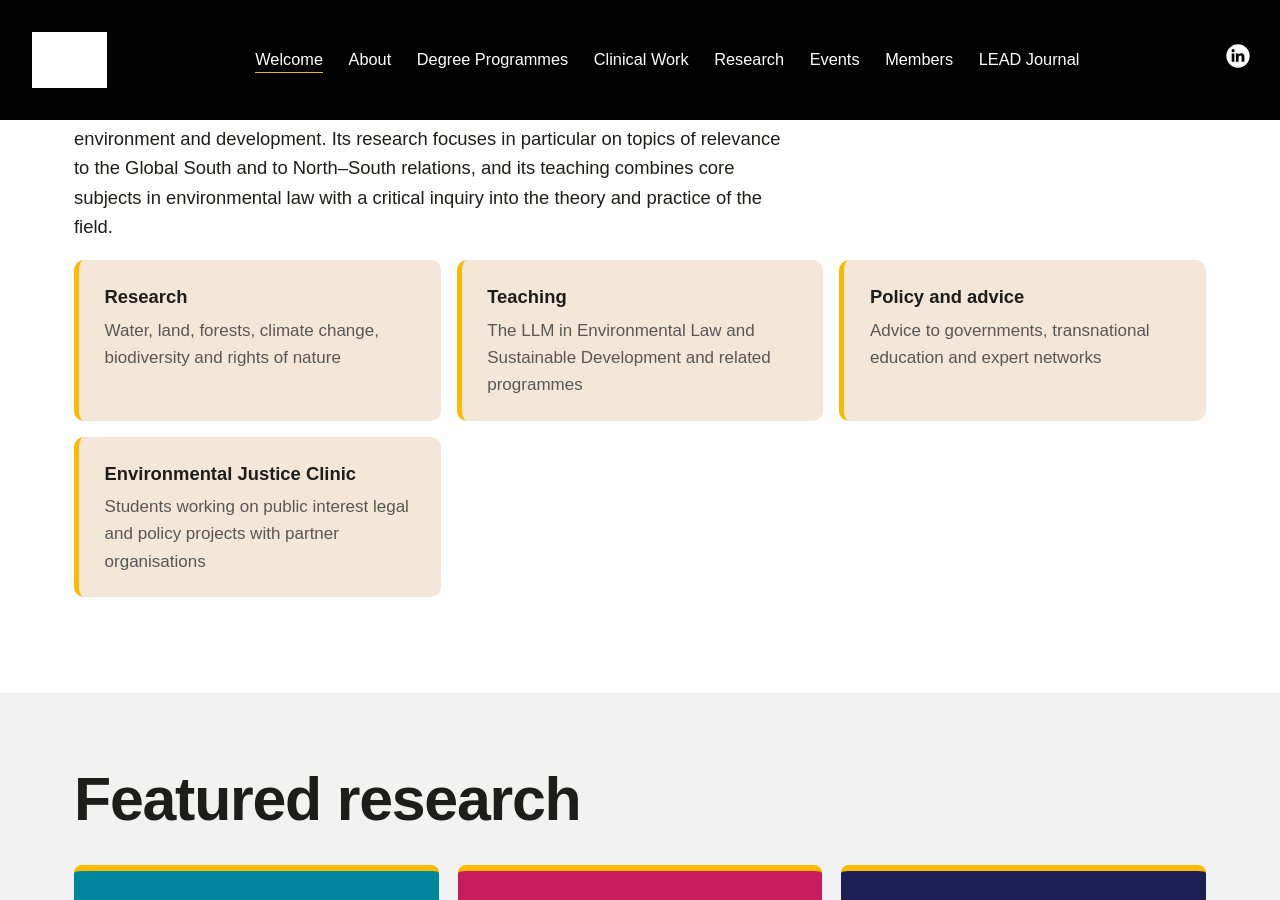
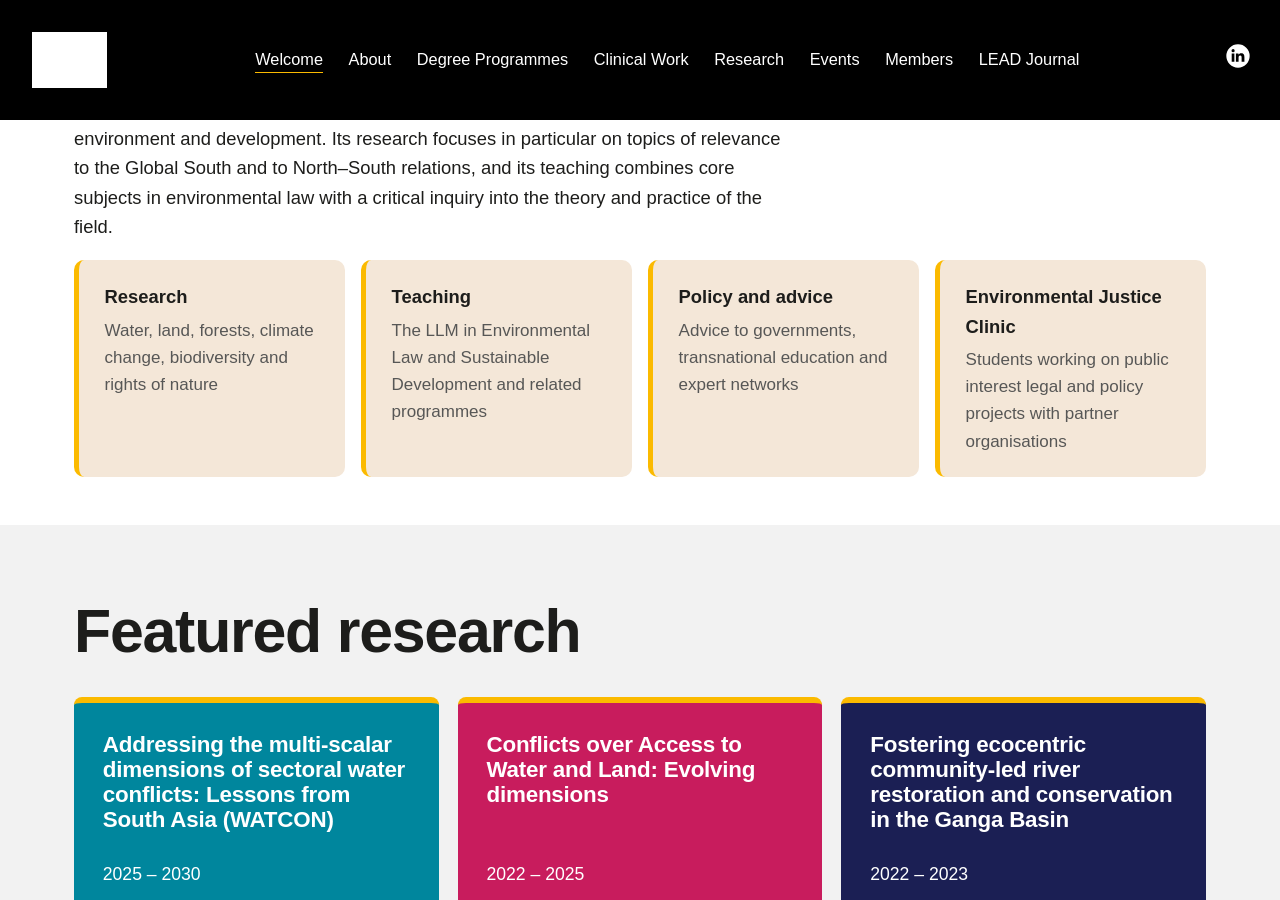
Before and after one commit to law-environment-and-development-centre/law-environment-and-development-centre.github.io, a Jekyll site: the page built from index.html, in a window 1280 px wide and 900 px high, scrolled down 821 px. Built offline with Jekyll 4.4.1, drawn with Linux system fonts in a browser that asks for light colours; grey boxes are pictures that could not be loaded.

Commit message:
Homepage: four intro links in one row
Co-Authored-By: Claude Opus 5.5 <noreply@anthropic.com>
Claude-Session: https://claude.ai/code/session_017SFxnkeNkLrH5QiUtYbyMH

```diff
--- a/assets/css/style.css
+++ b/assets/css/style.css
@@ -357,3 +357,6 @@ details[open] summary { margin-bottom: .6rem; }
 .projects--compact .btn--outline { color: #fff; }
 .projects--compact .btn--outline:hover { background: #fff; border-color: #fff; color: var(--dark-blue); }
 main:focus { outline: none; }
+.home-intro .link-cards { grid-template-columns: repeat(4, minmax(0, 1fr)); margin-bottom: 0; }
+@media (max-width: 1000px) { .home-intro .link-cards { grid-template-columns: repeat(2, minmax(0, 1fr)); } }
+@media (max-width: 560px) { .home-intro .link-cards { grid-template-columns: 1fr; } }
```
